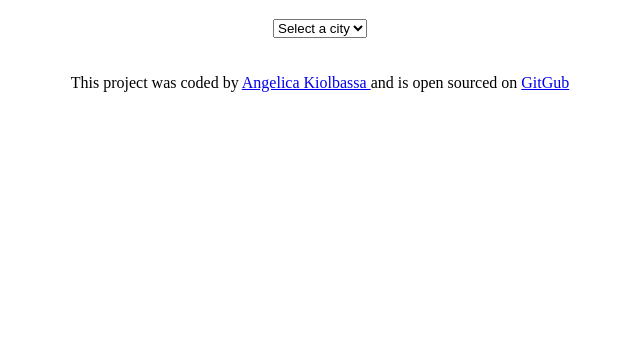
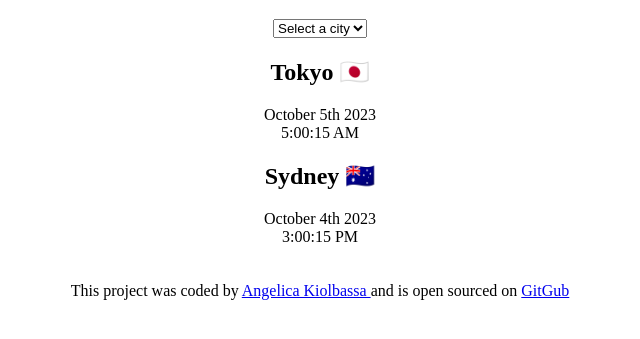
Before and after one commit to Angelica-Kiolbassa/Plus-add-on, a plain HTML site: page index.html in a window 1280 px wide. Shown: the part 61-400 px from the top of the page, without its empty margins (320-960 px from the left). Drawn offline with nearby package versions, Linux system fonts and the light colour scheme.

Commit message:
Added basic html

```diff
--- a/index.html
+++ b/index.html
@@ -18,6 +18,18 @@
         <option value="Asia/Tokyo">Tokyo 🇯🇵</option>
         <option value="Australia/Sydney">Sydney 🇦🇺</option>
       </select>
+
+      <div class="city">
+        <h2>Tokyo 🇯🇵</h2>
+        <div class="date">October 5th 2023</div>
+        <div class="time">5:00:15 AM</div>
+
+        <div class="city">
+        <h2>Sydney 🇦🇺</h2>
+        <div class="date">October 4th 2023</div>
+        <div class="time">3:00:15 PM</div>
+
+      </div>
     </div>
     <br />
     <br />
```
